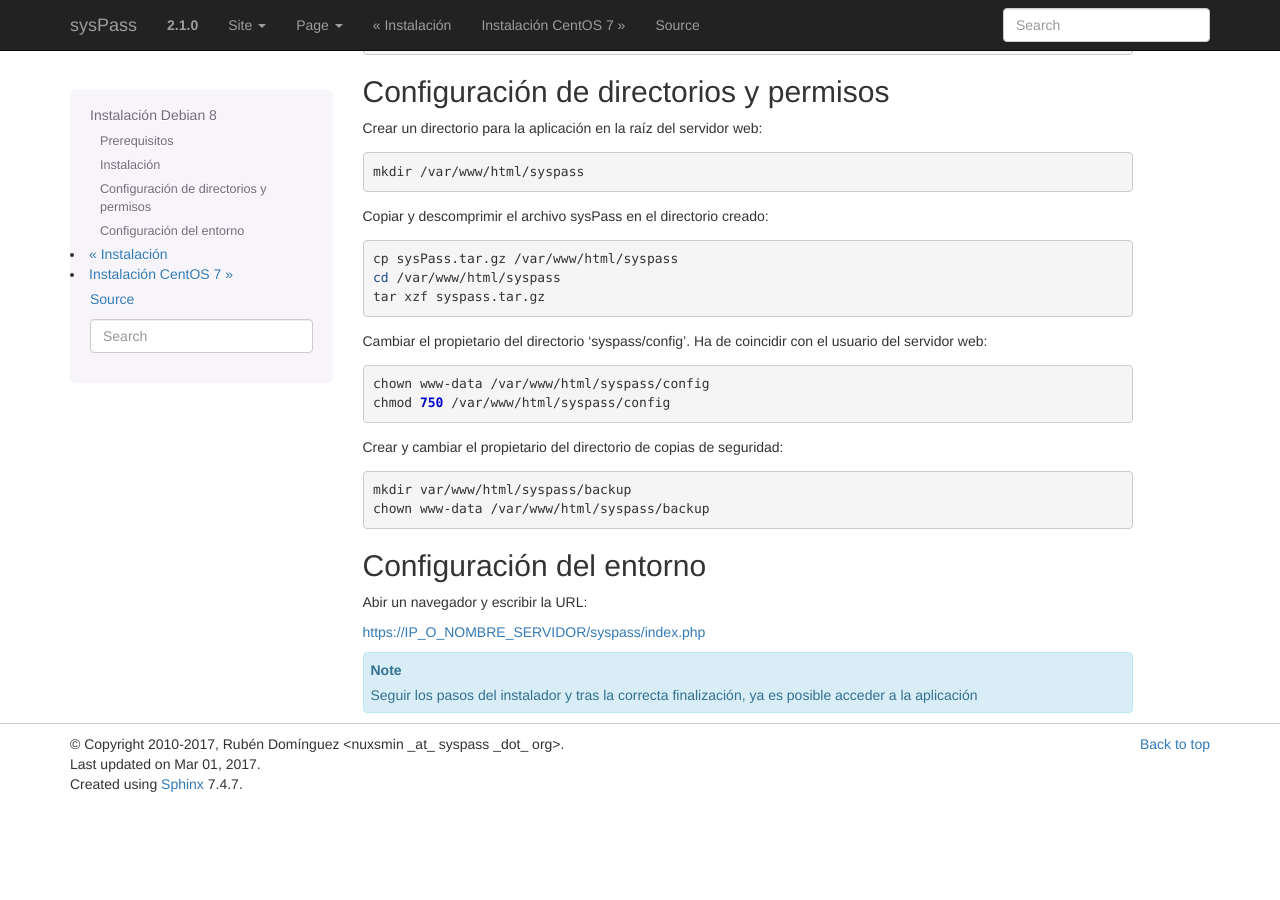
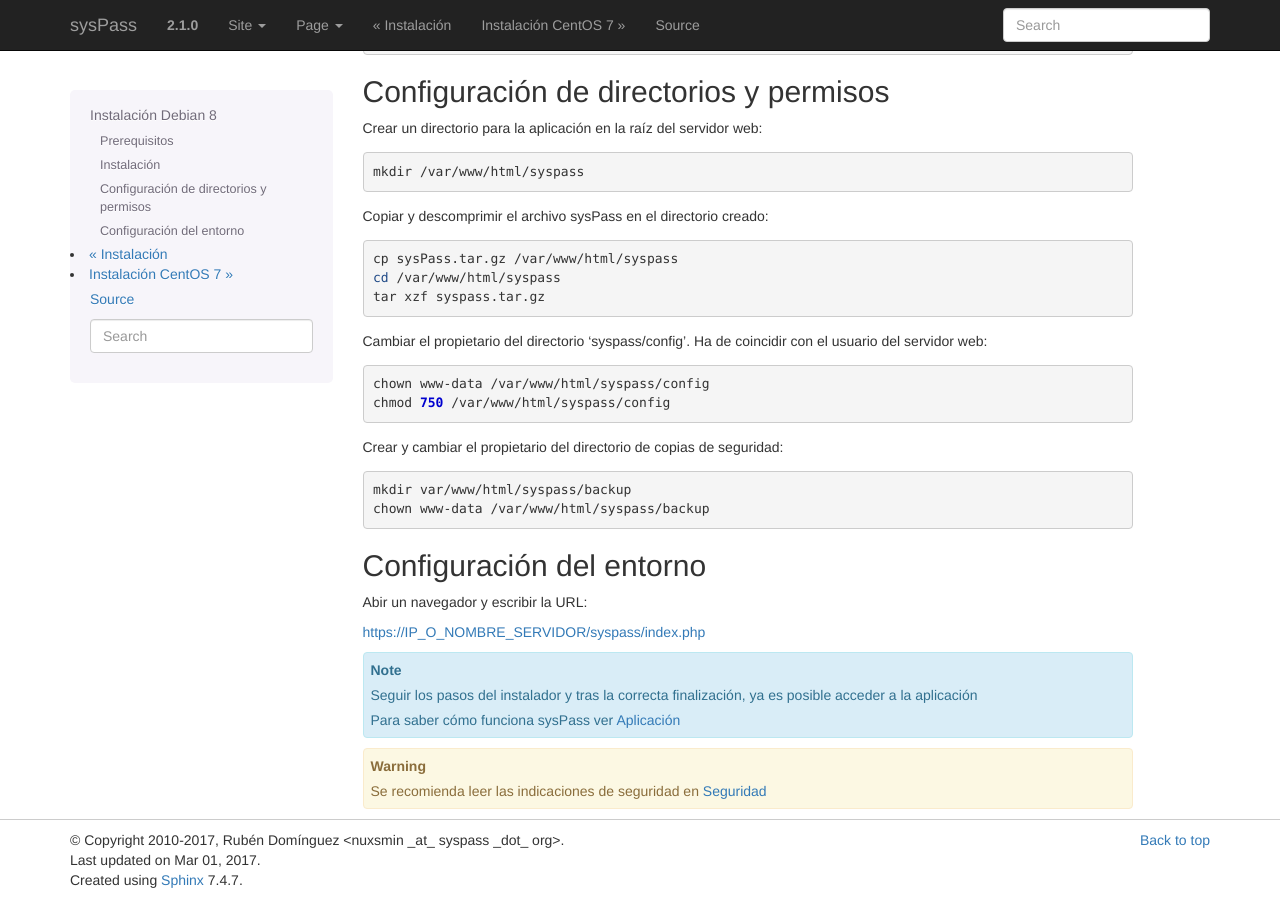
Before and after one commit to sysPass/sysPass-doc, a Sphinx documentation site: the page built from docs/source/installing/debian8.rst, in a window 1280 px wide and 900 px high, scrolled down 650 px. Built offline with Sphinx 7.4.7, drawn with Linux system fonts in a browser that asks for light colours; nearby versions of some CDN libraries; library files that are not in the unit come from our copies; before the commit the page ends 1454 px from its top, so only the background shows below that.

Commit message:
Updated translations Added more info

```diff
--- a/docs/source/installing/debian8.rst
+++ b/docs/source/installing/debian8.rst
@@ -72,4 +72,12 @@
 
 https://IP_O_NOMBRE_SERVIDOR/syspass/index.php
 
-.. note:: Seguir los pasos del instalador y tras la correcta finalización, ya es posible acceder a la aplicación
+.. note::
+
+  Seguir los pasos del instalador y tras la correcta finalización, ya es posible acceder a la aplicación
+
+  Para saber cómo funciona sysPass ver :doc:`/application/index`
+
+.. warning::
+
+  Se recomienda leer las indicaciones de seguridad en :doc:`/application/security`
```
Also changed, not shown: docs/source/installing/centos7.rst (+9 -1 lines), docs/source/installing/docker.rst (+10 -0 lines), docs/source/installing/gentoo.rst (+9 -1 lines), 14 other files.
